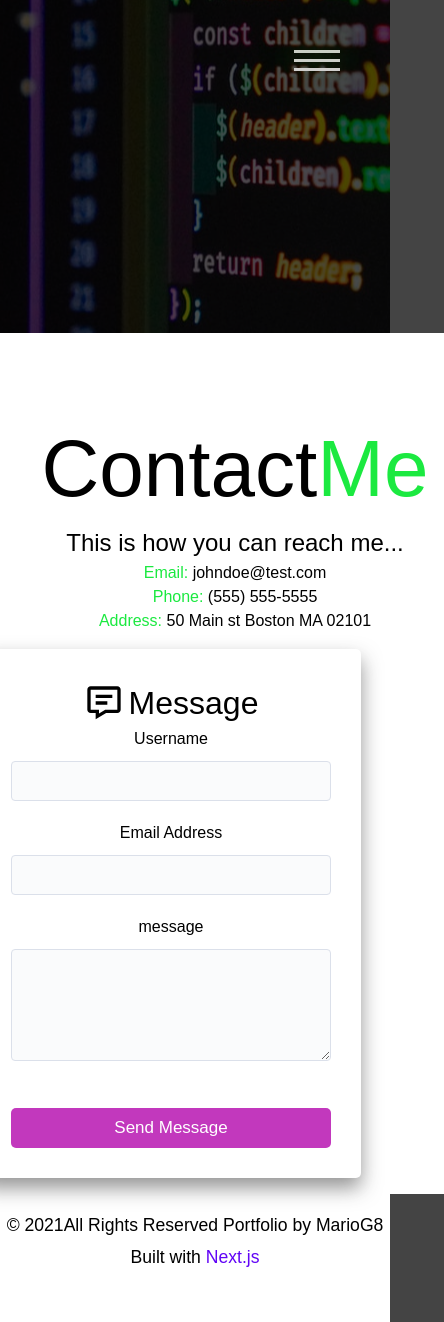
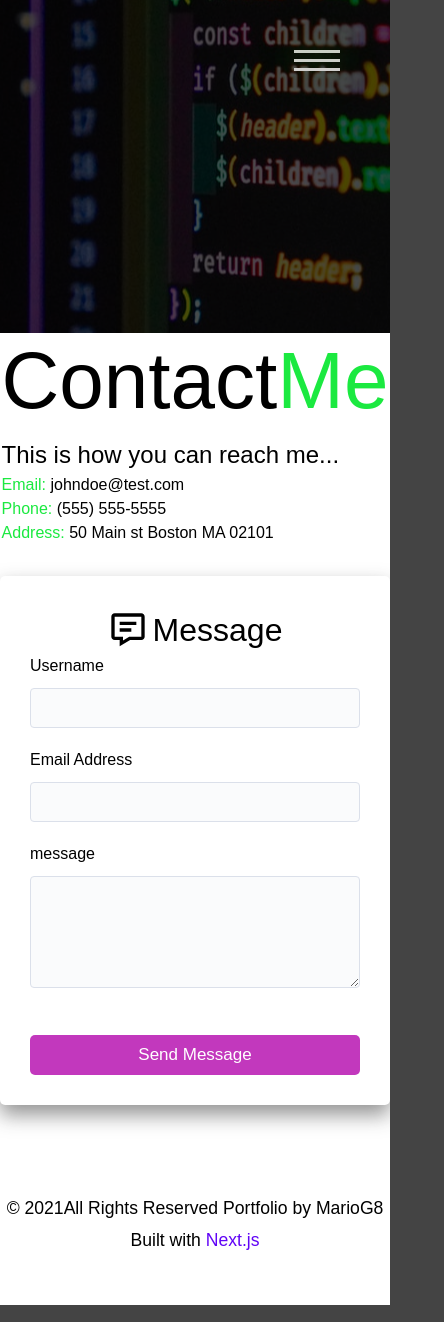
Before and after one commit to danielkeny/skills-next.js, a Next.js app: page /contact in a window 390 px wide. Shown: the whole page, 444 px wide, since content can reach past the window. Built offline with nearby package versions, Linux system fonts and the light colour scheme.

Commit message:
Added Head to the pages

```diff
--- a/pages/contact/index.js
+++ b/pages/contact/index.js
@@ -2,10 +2,15 @@ import Showcase from "@/components/Showcase";
 import ShowcaseSec from "@/components/ShowcaseSec";
 import styles from "@/styles/Contact.module.css";
 import { BiMessageDetail } from "react-icons/bi";
+import Head from "next/head";
 
 function ContactPage() {
   return (
     <>
+      <Head>
+        <title>Contact Me</title>
+        <meta name="description" content="Send me your messages!" />
+      </Head>
       <Showcase />
       {/* <ShowcaseSec /> */}
       <main className={styles.contact}>
@@ -46,7 +51,6 @@ function ContactPage() {
                 <label htmlFor="message">message</label>
                 <textarea name="message" id="message"></textarea>
               </div>
-
               <input type="submit" value="Send Message" className="btn" />
             </form>
           </div>
--- a/pages/index.js
+++ b/pages/index.js
@@ -5,6 +5,7 @@ export default function HomePage() {
   return (
     <>
       <Head>
+        <title>Home Page | Portfolio</title>
         <link rel="preconnect" href="https://fonts.gstatic.com" />
         <link
           href="https://fonts.googleapis.com/css2?family=Poppins:wght@300;400;500;700;900&display=swap"
--- a/styles/Contact.module.css
+++ b/styles/Contact.module.css
@@ -1,6 +1,9 @@
 .contact {
-  display: grid;
-  grid-template-columns: 1fr 1fr;
+  /* display: grid;
+  grid-template-columns: 1fr 1fr; */
+  display: flex;
+  justify-content: space-evenly;
+  flex-wrap: wrap;
   padding-bottom: 3rem;
   align-items: center;
   background: #fff;
@@ -9,13 +12,15 @@
 }
 
 .contact_container {
-  padding-left: 5rem;
-  padding-top: 5rem;
+  max-width: 50ch;
+  /* padding-left: 5rem;
+  padding-top: 5rem; */
 }
 
 .form_container {
-  padding-right: 3rem;
-  padding-top: 5rem;
+  width: 550px;
+  /* padding-right: 3rem;
+  padding-top: 5rem; */
 }
 
 .auth {
@@ -67,13 +72,13 @@
 }
 
 @media screen and (max-width: 869px) {
-  .contact {
+  /* .contact {
     display: grid;
     padding: 0 1rem;
     grid-template-columns: 1fr;
-  }
+  } */
   .auth {
-    max-width: 380px;
+    max-width: 400px;
   }
   .form_container {
     padding-top: 1rem;
--- a/styles/globals.css
+++ b/styles/globals.css
@@ -293,10 +293,6 @@ a {
 }
 
 @media screen and (max-width: 768px) {
-  main {
-    align-items: center;
-    text-align: center;
-  }
   main .lg-heading {
     z-index: 1000;
     line-height: 1;
@@ -334,12 +330,12 @@ a {
   }
 }
 
-@media screen and (max-width: 500px) {
+/* @media screen and (max-width: 500px) {
   main {
-    /* padding: 2rem; */
+    padding: 2rem;
   }
   main .home h1 {
-    /* margin-top: 10vh; */
+    margin-top: 10vh;
   }
   main .lg-heading {
     margin-top: 1rem;
@@ -348,4 +344,4 @@ a {
   .projects {
     grid-template-columns: 1fr;
   }
-}
+} */
```
Also changed, not shown: pages/about/index.js (+16 -9 lines), pages/projects/index.js (+7 -0 lines).
